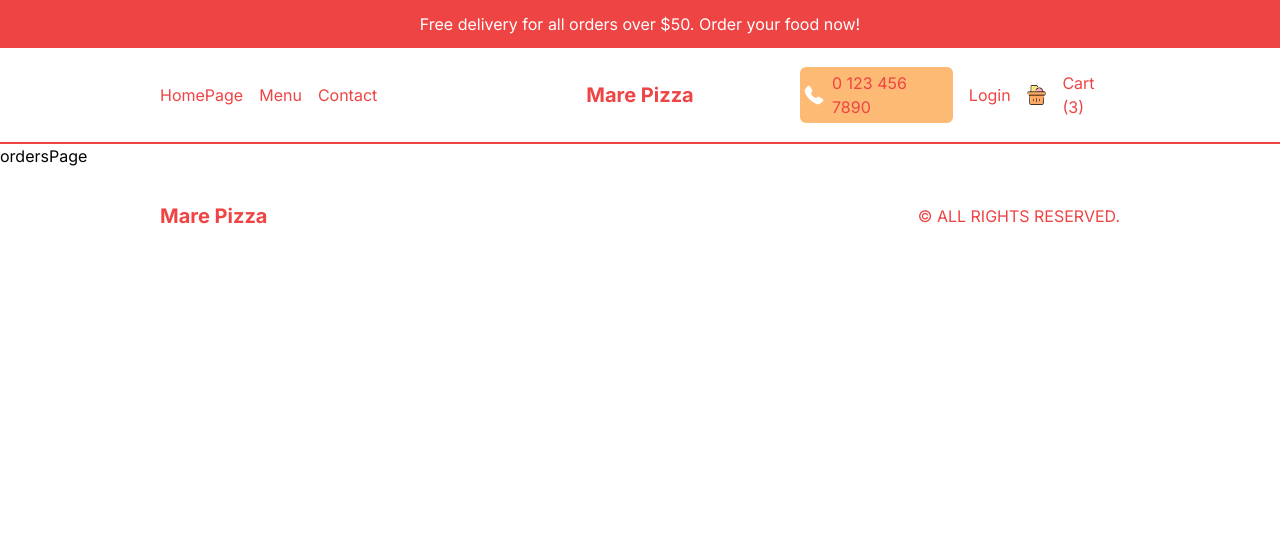
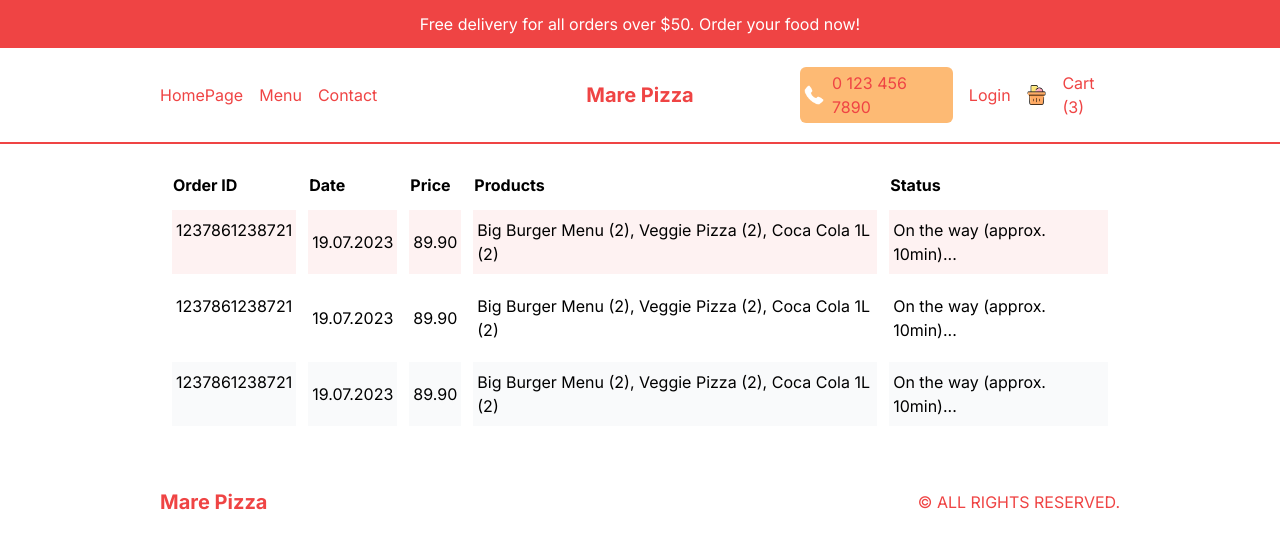
Before and after one commit to DenizOk20/restaurant-food-delivery, a Next.js app: page /orders in a window 1280 px wide. Shown: the top 548 px of the page. Built offline with nearby package versions, Linux system fonts and the light colour scheme.

Commit message:
added orders page

```diff
--- a/src/app/orders/page.tsx
+++ b/src/app/orders/page.tsx
@@ -2,7 +2,42 @@
 
 const ordersPage = () => {
   return (
-    <div>ordersPage</div>
+    <div className='p-4 lg:px-20 xl:px-40'>
+      <table className='w-full border-separate border-spacing-3'>
+        <thead className='text-left'>
+          <tr>
+            <th className='hidden md:block'>Order ID</th>
+            <th>Date</th>
+            <th>Price</th>
+            <th className='hidden md:block'>Products</th>
+            <th>Status</th>
+          </tr>
+        </thead>
+        <tbody>
+          <tr className='text-[12px] md:text-base bg-red-50'>
+            <td className='hidden md:block py-2 px-1'>1237861238721</td>
+            <td className='py-2 px-1'>19.07.2023</td>
+            <td className='py-2 px-1'>89.90</td>
+            <td className='hidden md:block py-2 px-1'>Big Burger Menu (2), Veggie Pizza (2), Coca Cola 1L (2)</td>
+            <td className='py-2 px-1'>On the way (approx. 10min)...</td>
+          </tr>
+          <tr className='text-[12px] md:text-base odd:bg-gray-50'>
+            <td className='hidden md:block py-2 px-1'>1237861238721</td>
+            <td className='py-2 px-1'>19.07.2023</td>
+            <td className='py-2 px-1'>89.90</td>
+            <td className='hidden md:block py-2 px-1'>Big Burger Menu (2), Veggie Pizza (2), Coca Cola 1L (2)</td>
+            <td className='py-2 px-1'>On the way (approx. 10min)...</td>
+          </tr>
+          <tr className='text-[12px] md:text-base odd:bg-gray-50'>
+            <td className='hidden md:block py-2 px-1'>1237861238721</td>
+            <td className='py-2 px-1'>19.07.2023</td>
+            <td className='py-2 px-1'>89.90</td>
+            <td className='hidden md:block py-2 px-1'>Big Burger Menu (2), Veggie Pizza (2), Coca Cola 1L (2)</td>
+            <td className='py-2 px-1'>On the way (approx. 10min)...</td>
+          </tr>
+        </tbody>
+      </table>
+    </div>
   )
 }
 
```
